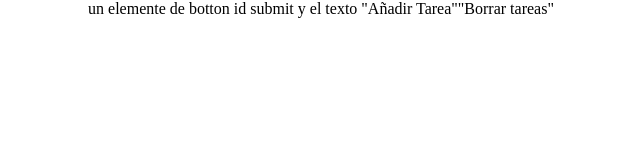
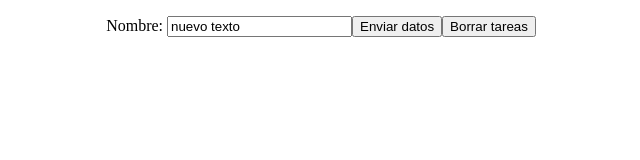
Before and after one commit to dashuki85/bftp2-er-dom-events, a plain HTML site: page index.html in a window 1280 px wide. Shown: the whole page, without its empty margins (319-959 px from the left). Drawn offline with Linux system fonts and the light colour scheme.

Commit message:
mensaje4

```diff
--- a/index.html
+++ b/index.html
@@ -18,16 +18,35 @@
 
 <div class ="card">
 
-
-<text id="newTask"></text>
-
-un elemente de botton id submit y el texto "Añadir Tarea"
-
-<div id="taskList"></div>
+    <text id="newTask">
+    <p>Nombre: <input type="text" name="nombre" value="nuevo texto"></p>
+    </text>
 
 
-<botton id="clearButton">"Borrar tareas"</botton>
 
+    <div class="bottonEnviar">
+    <p>
+
+      <input type="submit" value="Enviar datos">
+
+    </p>
+   </div>
+
+
+
+
+   <div class="bottonBorrar">
+    <p>
+      <input type="reset" value="Borrar tareas">
+
+    </p>
+    </div>
+
+
+
+
+
+<div id="taskList">
 
 
 
@@ -36,13 +55,9 @@ un elemente de botton id submit y el texto "Añadir Tarea"
 
 
 
-<footer></footer>
-
-</body>
+</div>
 
 
 
-
-
-
+</body>
 </html>
```
